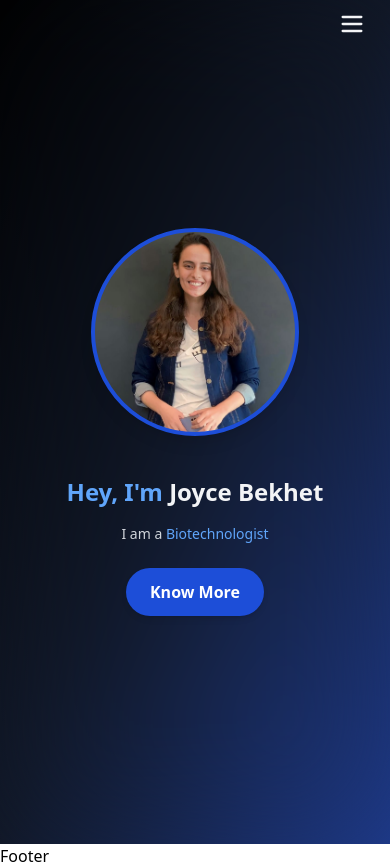
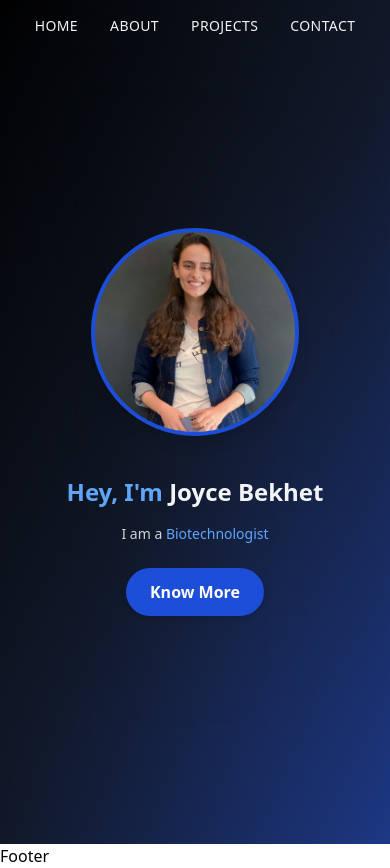
Before and after one commit to youssefshoukry1/Joyce-Portfolio, a React (Vite) app: page / in a window 390 px wide. Built offline with nearby package versions, Linux system fonts and the light colour scheme; the HTML template or start-up script is replaced by a standard one.

Commit message:
update project

```diff
--- a/src/components/Navbar/Navbar.jsx
+++ b/src/components/Navbar/Navbar.jsx
@@ -1,10 +1,7 @@
-import React, { useState } from "react";
+import React from "react";
 import { motion as Motion } from "framer-motion";
-import { Menu, X } from "lucide-react";
 
 export default function Navbar() {
-  const [isOpen, setIsOpen] = useState(false);
-
   const navItem = [
     { name: "Home", id: "Home-section" },
     { name: "About", id: "About-section" },
@@ -19,23 +16,25 @@ export default function Navbar() {
 
   const itemVariants = {
     hidden: { y: -10, opacity: 0 },
-    visible: { y: 0, opacity: 1, transition: { duration: 0.4, ease: "easeOut" } },
+    visible: {
+      y: 0,
+      opacity: 1,
+      transition: { duration: 0.4, ease: "easeOut" },
+    },
   };
 
   const handleScroll = (id) => {
     const section = document.getElementById(id);
     if (section) {
       section.scrollIntoView({ behavior: "smooth" });
-      setIsOpen(false);
     }
   };
 
   return (
     <nav className="fixed top-0 left-0 w-full z-50 bg-transparent">
       <div className="max-w-6xl mx-auto px-6 py-4 flex justify-center items-center">
-        {/* Desktop Menu */}
         <Motion.ul
-          className="hidden md:flex gap-12 uppercase tracking-wide bg-transparent"
+          className="flex gap-8 md:gap-12 uppercase tracking-wide bg-transparent"
           variants={containerVariants}
           initial="hidden"
           animate="visible"
@@ -44,8 +43,8 @@ export default function Navbar() {
             <Motion.li
               key={id}
               variants={itemVariants}
-              className="relative group text-gray-100 text-lg font-medium cursor-pointer
-                        hover:text-blue-400 transition-colors duration-300"
+              className="relative group text-gray-100 text-sm md:text-lg font-medium cursor-pointer
+                         hover:text-blue-400 transition-colors duration-300"
               onClick={() => handleScroll(id)}
             >
               {name}
@@ -53,36 +52,7 @@ export default function Navbar() {
             </Motion.li>
           ))}
         </Motion.ul>
-
-        {/* Mobile Menu Button */}
-        <button
-          className="md:hidden text-gray-100 absolute right-6 mt-4"
-          onClick={() => setIsOpen(!isOpen)}
-        >
-          {isOpen ? <X size={28} /> : <Menu size={28} />}
-        </button>
       </div>
-
-      {/* Mobile Menu */}
-      {isOpen && (
-        <Motion.ul
-          className="md:hidden flex flex-col gap-6 px-6 py-6 bg-black/90 backdrop-blur-lg shadow-lg absolute top-full left-0 w-full"
-          variants={containerVariants}
-          initial="hidden"
-          animate="visible"
-        >
-          {navItem.map(({ name, id }) => (
-            <Motion.li
-              key={id}
-              variants={itemVariants}
-              className="text-gray-100 text-lg font-medium cursor-pointer hover:text-blue-400 transition-colors duration-300"
-              onClick={() => handleScroll(id)}
-            >
-              {name}
-            </Motion.li>
-          ))}
-        </Motion.ul>
-      )}
     </nav>
   );
 }
```
